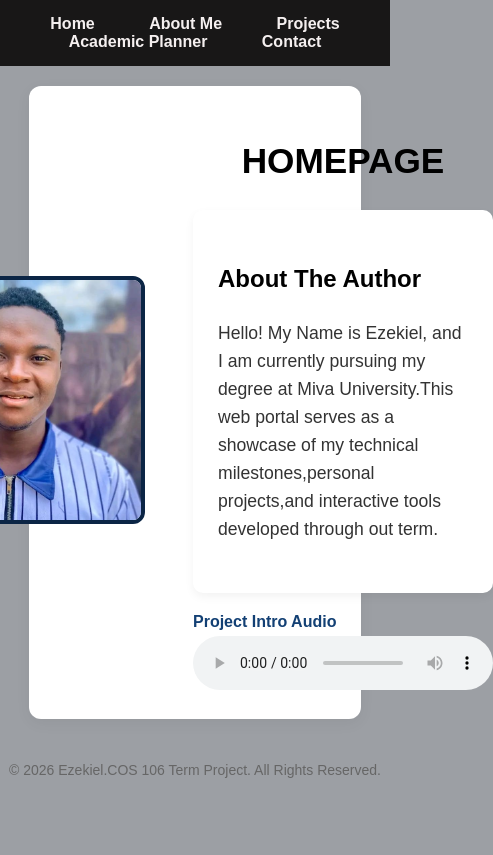
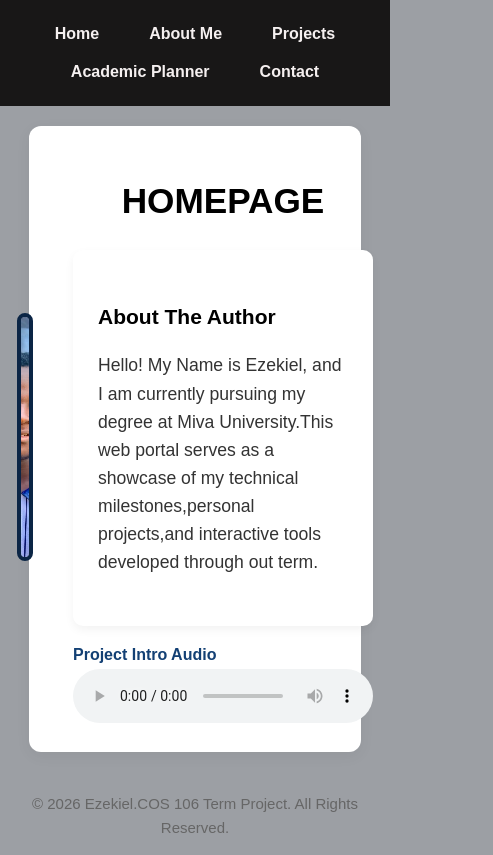
Before and after one commit to Ezekiel-jpg/Student-portfolio, a plain HTML site: page index.html in a window 390 px wide. Shown: the whole page, 493 px wide, since content can reach past the window. Drawn offline with Linux system fonts and the light colour scheme.

Commit message:
Add responsive styles for mobile screens

```diff
--- a/css/style.css
+++ b/css/style.css
@@ -443,3 +443,50 @@
     padding: 25px;
     box-sizing: border-box;
 }
+
+@media screen and (max-width: 768px)  {
+  body {
+     margin: 0;
+     padding: 0;
+     width: 100%;
+     overflow-x: hidden;
+  }
+
+  .container {
+    width: 95%;
+    margin: auto;
+    padding: 10px;
+  }
+
+nav {
+    display: flex;
+    flex-wrap: wrap;
+    justify-content: center;
+}
+
+img {
+    max-width: 100%;
+    height: auto;
+}
+
+h1 {
+    font-size: 26px;
+}
+
+h2 {
+    font-size: 21px;
+}
+
+p {
+    font-size: 15px;
+    line-height: 1.6;
+}
+.card {
+    width: 100%;
+    box-sizing: border-box;
+}
+
+button {
+    max-width: 100%;
+}
+}
```
